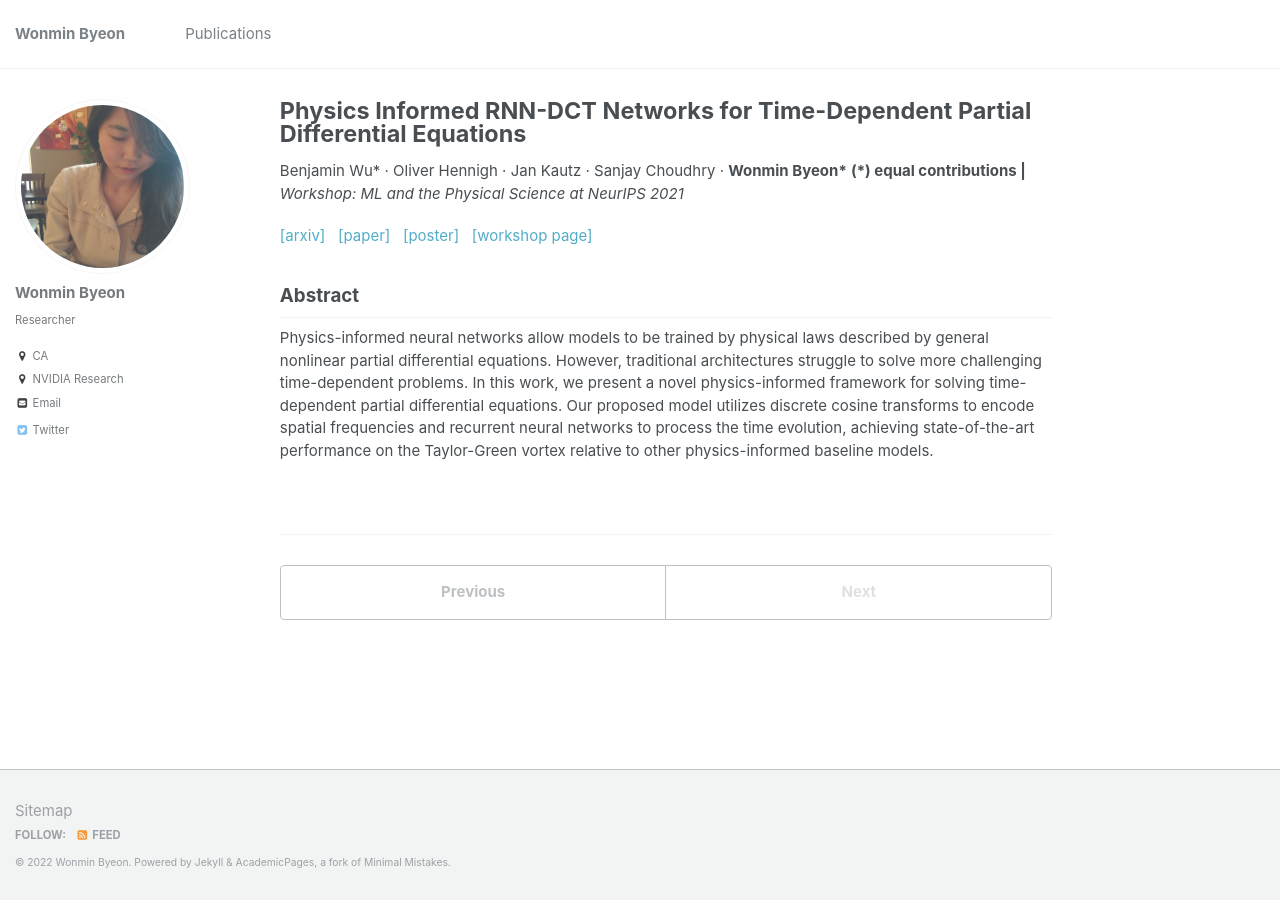
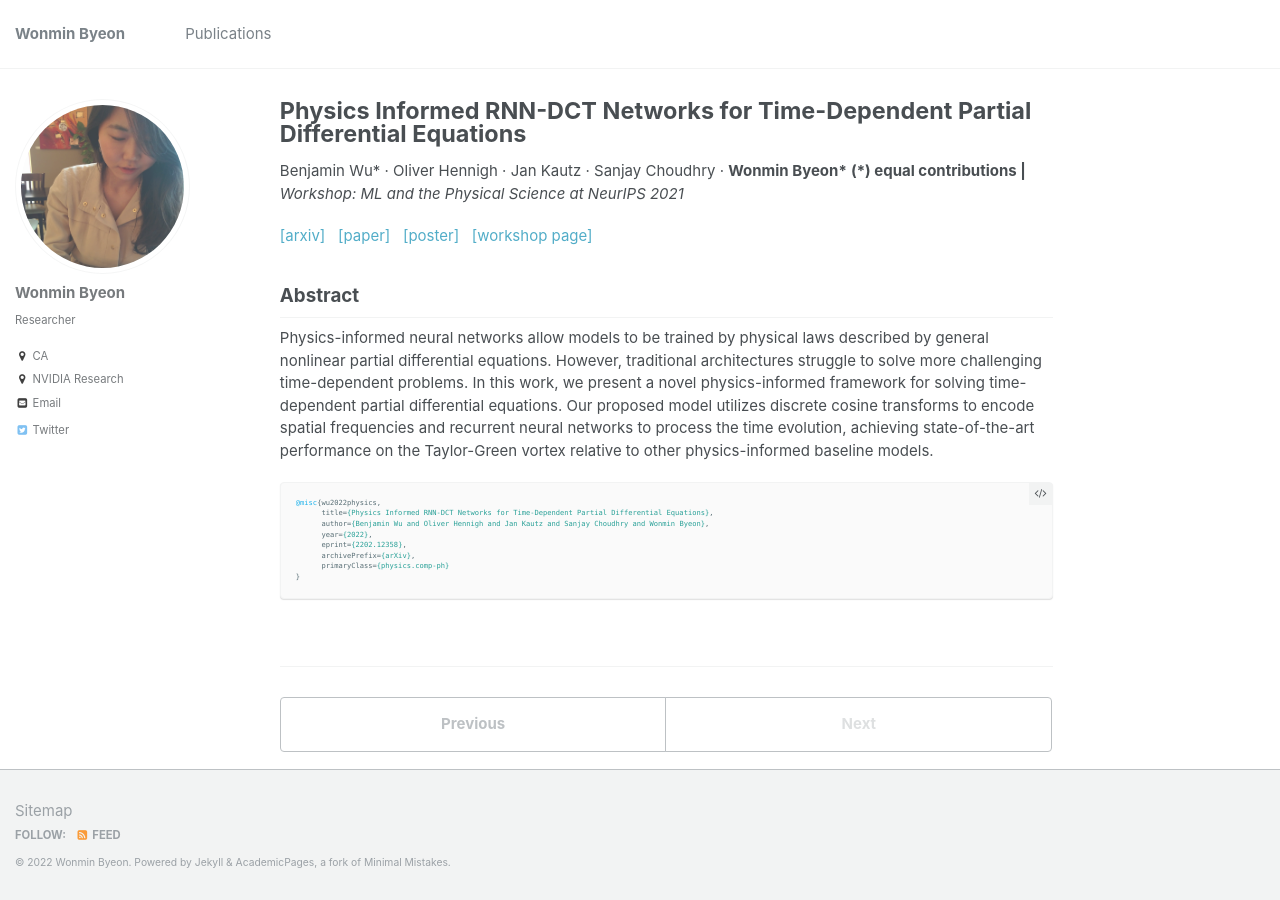
Before and after one commit to wonmin-byeon/wonmin-byeon.github.io, a Jekyll site: the page built from _publications/2021-rnndct.md, in a window 1280 px wide. Built offline with Jekyll 4.4.1, drawn with Linux system fonts in a browser that asks for light colours.

Commit message:
rnndct arxiv

````diff
--- a/_publications/2021-rnndct.md
+++ b/_publications/2021-rnndct.md
@@ -16,3 +16,15 @@ paperurl: 'https://ml4physicalsciences.github.io/2021/files/NeurIPS_ML4PS_2021_1
 
 ## Abstract
 Physics-informed neural networks allow models to be trained by physical laws described by general nonlinear partial differential equations. However, traditional architectures struggle to solve more challenging time-dependent problems. In this work, we present a novel physics-informed framework for solving time-dependent partial differential equations. Our proposed model utilizes discrete cosine transforms to encode spatial frequencies and recurrent neural networks to process the time evolution, achieving state-of-the-art performance on the Taylor-Green vortex relative to other physics-informed baseline models.
+
+
+```bib
+@misc{wu2022physics,
+      title={Physics Informed RNN-DCT Networks for Time-Dependent Partial Differential Equations},
+      author={Benjamin Wu and Oliver Hennigh and Jan Kautz and Sanjay Choudhry and Wonmin Byeon},
+      year={2022},
+      eprint={2202.12358},
+      archivePrefix={arXiv},
+      primaryClass={physics.comp-ph}
+}
+```
````
